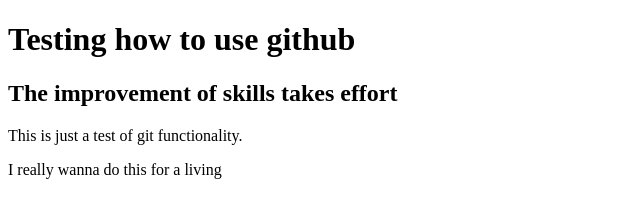
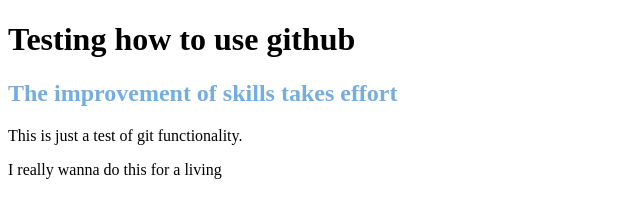
Before and after one commit to Hyuuga81/file_test, a plain HTML site: page index.html in a window 1280 px wide. Shown: the whole page, without its empty margins (0-640 px from the left). Drawn offline with Linux system fonts and the light colour scheme.

Commit message:
Added blue

```diff
--- a/css/styles.css
+++ b/css/styles.css
@@ -1,3 +1,3 @@
-.red {
+.blue {
     color: #76ade0;
 }
```
